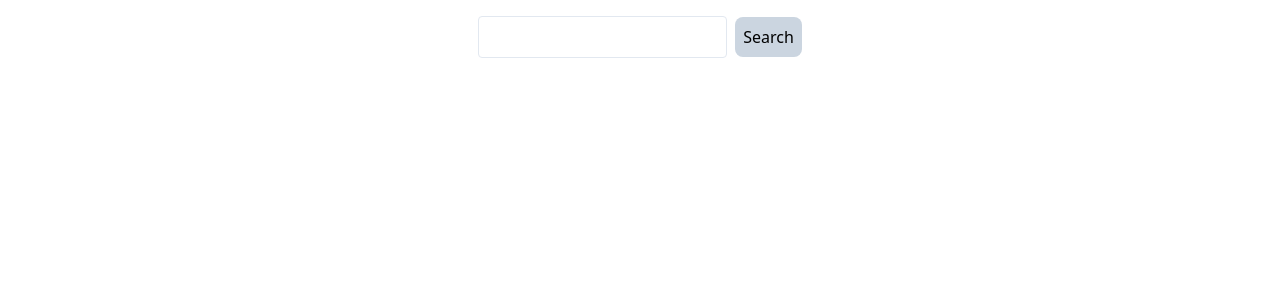
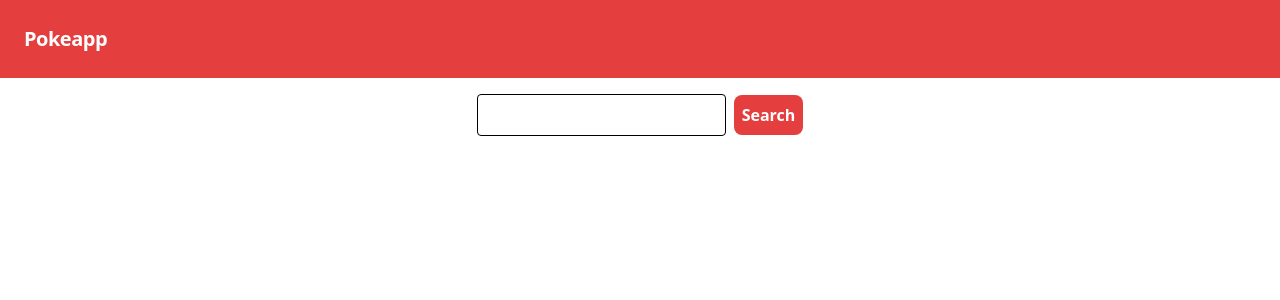
Before and after one commit to erikfazio/pokeapp, a React (Create React App) app: page / in a window 1280 px wide. Shown: the top 300 px of the page. Built offline with nearby package versions, Linux system fonts and the light colour scheme.

Commit message:
Customized styles

```diff
--- a/src/App.js
+++ b/src/App.js
@@ -1,5 +1,6 @@
 import React, { useState, useEffect } from 'react';
 import axios from 'axios';
+import Navbar from './components/Navbar';
 import PokemonCard from './components/PokemonCard';
 
 function App() {
@@ -23,16 +24,18 @@ function App() {
     }
 
     return (
+        <>
+            <Navbar />
             <div className="container mx-auto">
                 <div className="text-center mt-4 mb-4">
                     <input
-                    className="border rounded mr-2 p-2"
+                        className="border border-black rounded mr-2 p-2"
                         type="text"
                         onChange={handleChange}
                         value={input}
                     />
                     <button
-                    className="bg-gray-400 p-2 rounded-lg"
+                        className="bg-red-600 font-bold text-white p-2 rounded-lg"
                         type="button"
                         onClick={handleClick}
                         value={input}>
@@ -41,6 +44,7 @@ function App() {
                 </div>
                 {pokemon.moves && <PokemonCard pokemon={pokemon} />}
             </div>
+        </>
     );
 }
 
```
Lines whose indentation alone changed are shown as unchanged.
